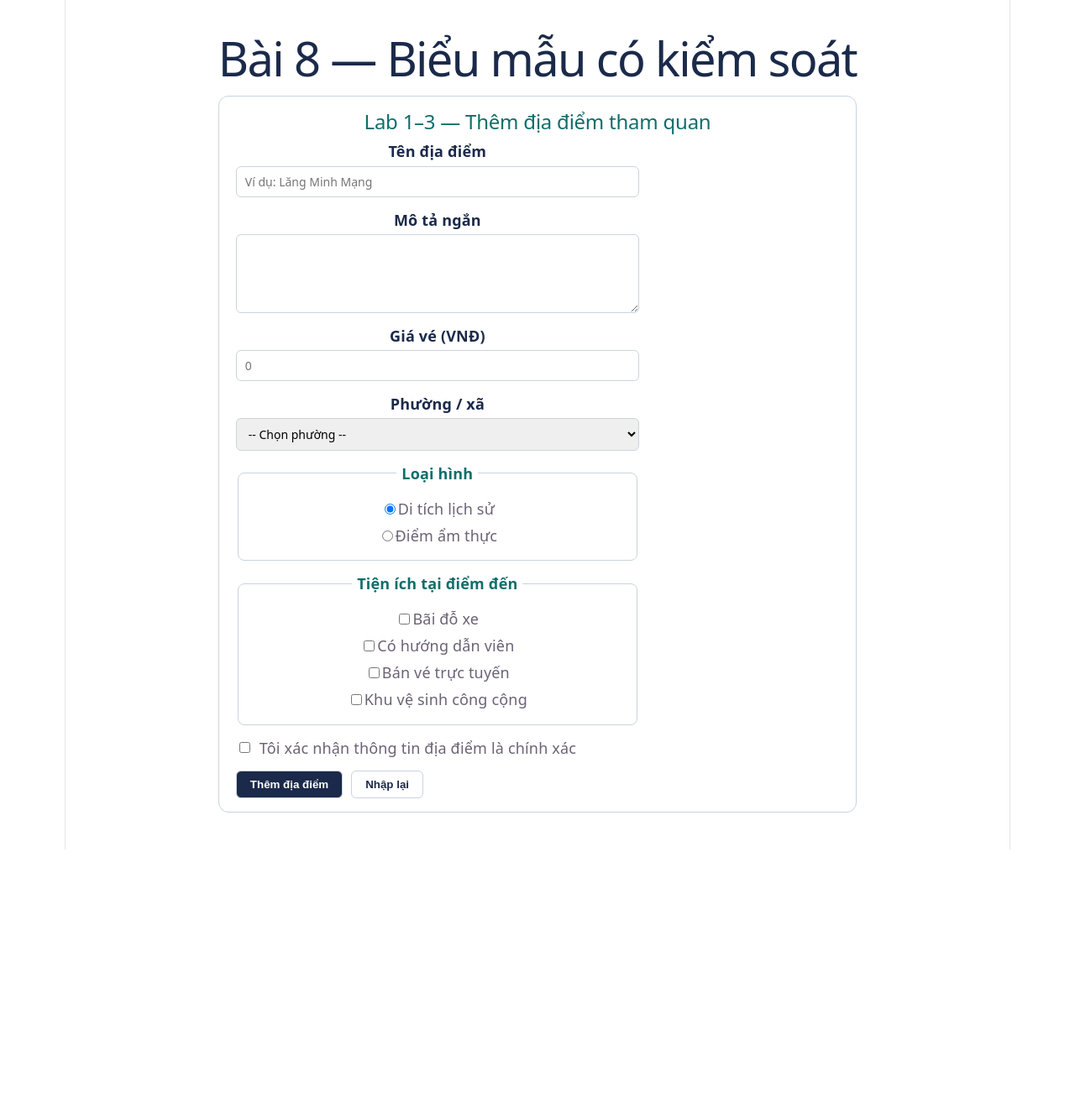
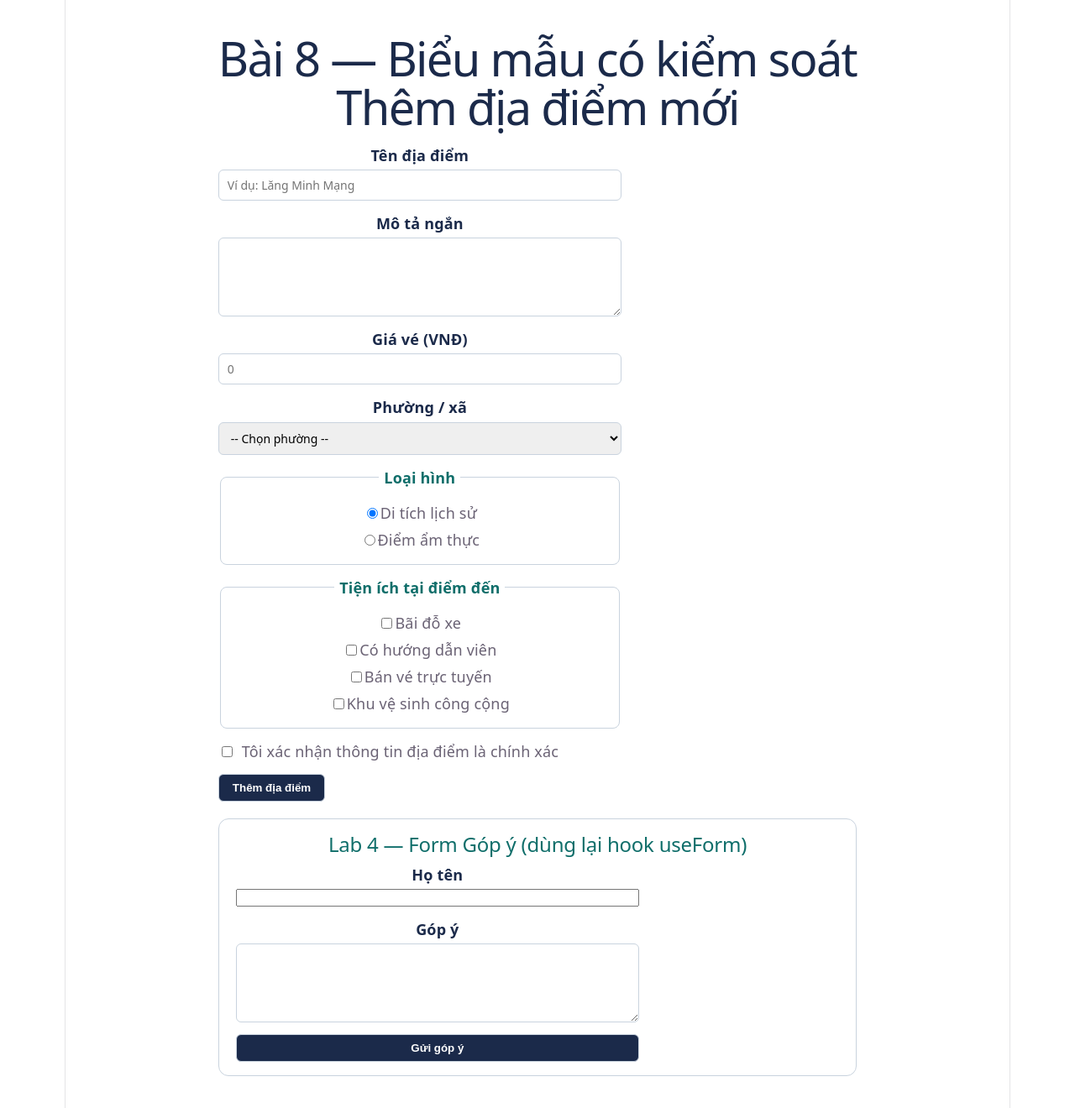
Before and after one commit to xuanhoai3152007-cmd/phu-xuan-react, a React (Vite) app: page / in a window 1280 px wide. Shown: the top 1320 px of the page at 84% size. Before the commit the page ends 1012 px from the top, so only its background shows below. Built offline with nearby package versions, Linux system fonts and the light colour scheme.

Commit message:
feat: bai 8 lab 5 nang trang thai len cho khung xem truoc

```diff
--- a/src/features/dia-diem/FormThemDiaDiem.tsx
+++ b/src/features/dia-diem/FormThemDiaDiem.tsx
@@ -1,15 +1,6 @@
 import { useState, type ChangeEvent } from 'react'
-import { useForm } from '../../hooks/useForm'
-import { kiemChung, type DuLieuDiaDiem } from './kiemChung'
-
-const GIA_TRI_BAN_DAU: DuLieuDiaDiem = {
-  ten: '',
-  moTa: '',
-  giaVe: '',
-  phuong: '',
-  loaiHinh: 'di-tich',
-  dongY: false,
-}
+import type { FormBundle } from '../../hooks/useForm'
+import type { DuLieuDiaDiem } from './kiemChung'
 
 interface TienIch {
   ma: string
@@ -23,12 +14,23 @@ const DS_TIEN_ICH: TienIch[] = [
   { ma: 'khu-ve-sinh', ten: 'Khu vệ sinh công cộng' },
 ]
 
-export default function FormThemDiaDiem() {
-  const { duLieu, dangGui, xuLyThayDoi, xuLyRoiO, loiCuaO, xuLyGui, datLai } = useForm(
-    GIA_TRI_BAN_DAU,
-    kiemChung
-  )
+// Chỉ lấy đúng những gì component con cần từ "bó" mà useForm trả về.
+// Đây là kiểu props sau khi nâng state lên thành phần cha (Lab 5).
+type FormThemDiaDiemProps = Pick<
+  FormBundle<DuLieuDiaDiem>,
+  'duLieu' | 'xuLyThayDoi' | 'xuLyRoiO' | 'loiCuaO' | 'xuLyGui' | 'dangGui'
+>
 
+export default function FormThemDiaDiem({
+  duLieu,
+  xuLyThayDoi,
+  xuLyRoiO,
+  loiCuaO,
+  xuLyGui,
+  dangGui,
+}: FormThemDiaDiemProps) {
+  // Tiện ích là danh sách nhiều lựa chọn, tách khỏi state đối tượng duLieu
+  // để không làm phức tạp handler chính (Lab 2).
   const [tienIch, setTienIch] = useState<string[]>([])
 
   function xuLyTich(e: ChangeEvent<HTMLInputElement>) {
@@ -37,8 +39,8 @@ export default function FormThemDiaDiem() {
   }
 
   const gui = xuLyGui(async (gt) => {
-    await new Promise((r) => setTimeout(r, 1200))
-    alert('Đã thêm: ' + gt.ten)
+    await new Promise((r) => setTimeout(r, 1200)) // giả lập gọi máy chủ
+    alert('Đã thêm: ' + gt.ten + ' — tiện ích: ' + (tienIch.join(', ') || '(không có)'))
     setTienIch([])
   })
 
@@ -84,8 +86,8 @@ export default function FormThemDiaDiem() {
           value={duLieu.giaVe}
           onChange={xuLyThayDoi}
           onBlur={xuLyRoiO}
+          placeholder="0"
           aria-invalid={loiCuaO('giaVe') ? true : undefined}
-          placeholder="0"
         />
         {loiCuaO('giaVe') && (
           <p role="alert" className="thong-bao-loi">
@@ -170,9 +172,6 @@ export default function FormThemDiaDiem() {
         <button type="submit" disabled={dangGui}>
           {dangGui ? 'Đang lưu...' : 'Thêm địa điểm'}
         </button>
-        <button type="button" onClick={datLai}>
-          Nhập lại
-        </button>
       </div>
     </form>
   )
--- a/src/pages/Bai8Page.tsx
+++ b/src/pages/Bai8Page.tsx
@@ -1,19 +1,15 @@
 import '../styles/Bai8.css'
-import FormThemDiaDiem from '../features/dia-diem/FormThemDiaDiem'
+import TrangThemDiaDiem from './TrangThemDiaDiem'
 import FormGopY from '../features/gop-y/FormGopY'
-// ...
-<section className="lab">
-  <h2>Lab 4 — Form Góp ý (dùng lại hook useForm)</h2>
-  <FormGopY />
-</section>
 
 export default function Bai8Page() {
   return (
     <main className="trang-bai8">
       <h1>Bài 8 — Biểu mẫu có kiểm soát</h1>
+      <TrangThemDiaDiem />
       <section className="lab">
-        <h2>Lab 1–3 — Thêm địa điểm tham quan</h2>
-        <FormThemDiaDiem />
+        <h2>Lab 4 — Form Góp ý (dùng lại hook useForm)</h2>
+        <FormGopY />
       </section>
     </main>
   )
--- /dev/null
+++ b/src/pages/TrangThemDiaDiem.tsx
@@ -0,0 +1,38 @@
+import { useForm } from '../hooks/useForm'
+import { kiemChung, type DuLieuDiaDiem } from '../features/dia-diem/kiemChung'
+import FormThemDiaDiem from '../features/dia-diem/FormThemDiaDiem'
+
+const GIA_TRI_BAN_DAU: DuLieuDiaDiem = {
+  ten: '',
+  moTa: '',
+  giaVe: '',
+  phuong: '',
+  loaiHinh: 'di-tich',
+  dongY: false,
+}
+
+export default function TrangThemDiaDiem() {
+  const { duLieu, dangGui, xuLyThayDoi, xuLyRoiO, loiCuaO, xuLyGui } = useForm(
+    GIA_TRI_BAN_DAU,
+    kiemChung
+  )
+
+  const gui = xuLyGui(async (gt) => {
+    await new Promise((r) => setTimeout(r, 1200))
+    alert('Đã thêm: ' + gt.ten)
+  })
+
+  return (
+    <div className="trang-them-dia-diem">
+      <h1>Thêm địa điểm mới</h1>
+      <FormThemDiaDiem
+        duLieu={duLieu}
+        xuLyThayDoi={xuLyThayDoi}
+        xuLyRoiO={xuLyRoiO}
+        loiCuaO={loiCuaO}
+        xuLyGui={gui}
+        dangGui={dangGui}
+      />
+    </div>
+  )
+}
```
Also changed, not shown: src/features/dia-diem/XemTruocTheDiaDiem.tsx (added, +29 -0 lines).
